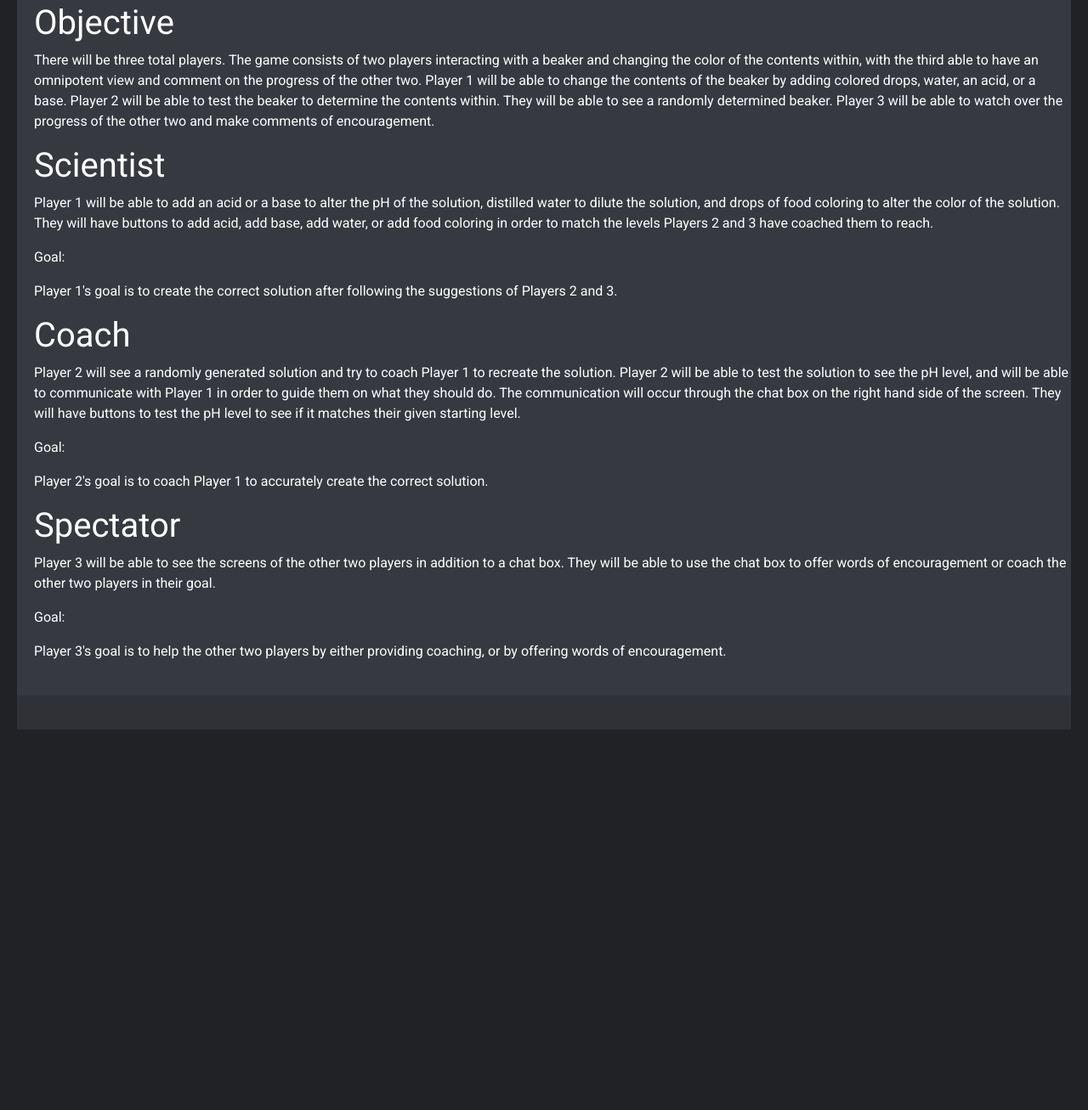
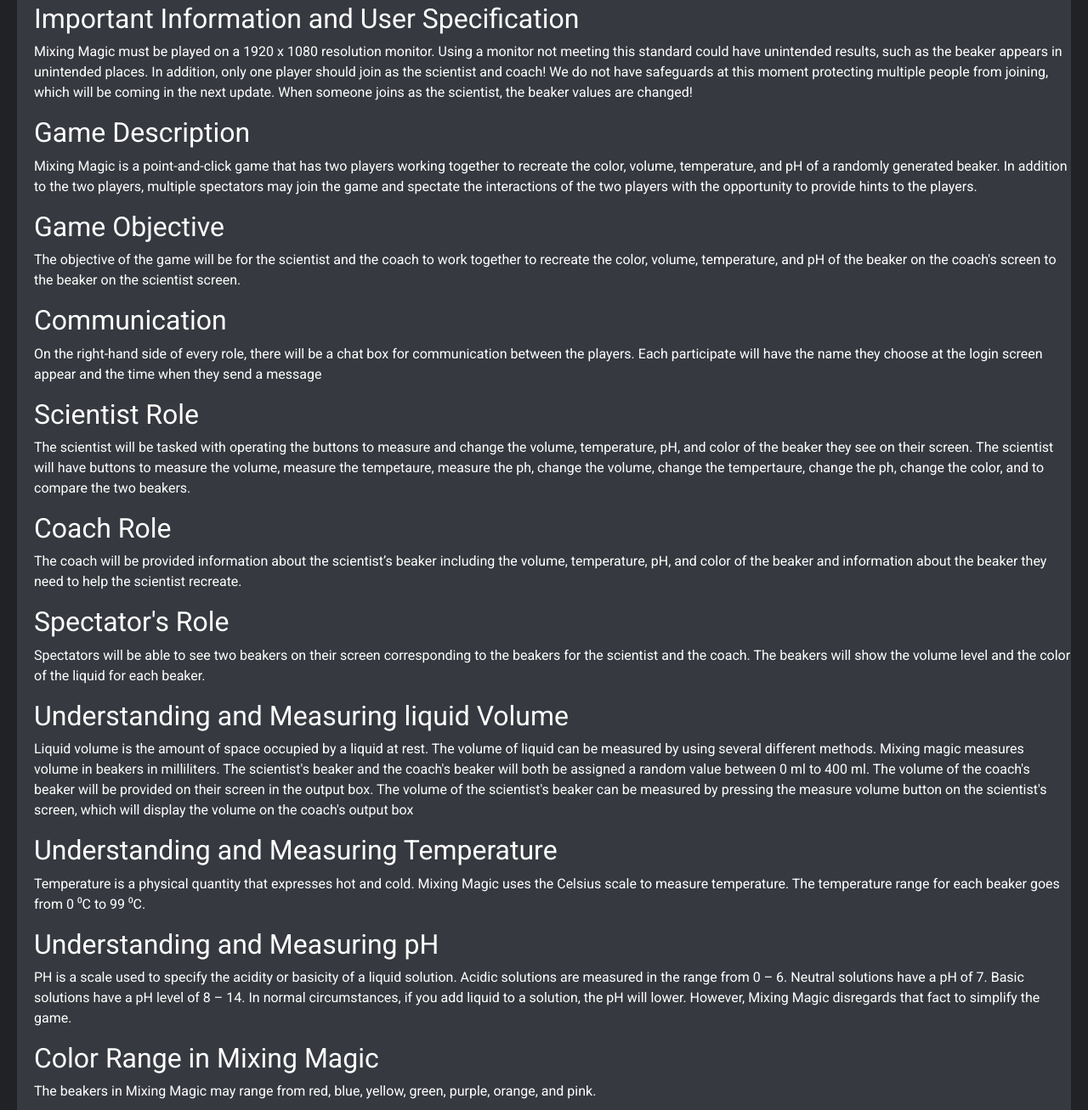
Before and after one commit to jbckn1/mixing-magic, a website: page public/help.html in a window 1280 px wide. Shown: the part 233-1540 px from the top of the page at 85% size. Before the commit the page ends 1122 px from the top, so only its background shows below. Drawn offline with nearby package versions, Linux system fonts and the light colour scheme; no server answers.

Commit message:
Update file

```diff
--- a/public/help.html
+++ b/public/help.html
@@ -31,39 +31,58 @@
 
         <div style="margin-left: 20px;">
 
-          <h1>Objective</h1>
-          <p>There will be three total players. The game consists of two players interacting with a beaker and changing the color of the contents within, with the third able to have an omnipotent view and comment on the progress of the other two. Player 1 will be able to change the contents of the beaker by adding colored drops, water, an acid, or a base. Player 2 will be able to test the beaker to determine the contents within. They will be able to see a randomly determined beaker. Player 3 will be able to watch over the progress of the other two and make comments of encouragement. </p>
+          <h2>Important Information and User Specification</h2>
+          <p>Mixing Magic must be played on a 1920 x 1080 resolution monitor. Using a monitor not meeting this standard could have unintended results, such as the beaker appears in unintended places.
 
-          <h1>Scientist</h1>
-          <p>Player 1 will be able to add an acid or a base to alter the pH of the solution, distilled water to dilute the solution, and drops of food coloring to alter the color of the solution. They will have buttons to add acid, add base, add water, or add food coloring in order to match the levels Players 2 and 3 have coached them to reach.</p>
-          <p>Goal:</p>
-          <p>Player 1's goal is to create the correct solution after following the suggestions of Players 2 and 3.</p>
+            In addition, only one player should join as the scientist and coach! We do not have safeguards at this moment protecting multiple people from joining, which will be coming in the next update. When someone joins as the scientist, the beaker values are changed!
+            </p>
 
-          <h1>Coach</h1>
-          <p>Player 2 will see a randomly generated solution and try to coach Player 1 to recreate the solution. Player 2 will be able to test the solution to see the pH level, and will be able to communicate with Player 1 in order to guide them on what they should do. The communication will occur through the chat box on the right hand side of the screen. They will have buttons to test the pH level to see if it matches their given starting level.</p>
-          <p>Goal:</p>
-          <p>Player 2's goal is to coach Player 1 to accurately create the correct solution.</p>
+          <h2>Game Description</h2>
+          <p>Mixing Magic is a point-and-click game that has two players working together to recreate the color, volume, temperature, and pH of a randomly generated beaker.
+            In addition to the two players, multiple spectators may join the game and spectate the interactions of the two players with the opportunity to provide hints to the players.</p>
 
-          <h1>Spectator</h1>
-          <p>Player 3 will be able to see the screens of the other two players in addition to a chat box. They will be able to use the chat box to offer words of encouragement or coach the other two players in their goal. </p>
-          <p>Goal:</p>
-          <p>Player 3's goal is to help the other two players by either providing coaching, or by offering words of encouragement.</p>
+          <h2>Game Objective</h2>
+          <p>The objective of the game will be for the scientist and the coach to work together to recreate the color, volume, temperature, and pH of the beaker on the coach's screen to the beaker on the scientist screen.</p>
+
+          <h2>Communication</h2>
+          <p>On the right-hand side of every role, there will be a chat box for communication between the players. Each participate will have the name they choose at the login screen appear and the time when they send a message</p>
+
+          <h2>Scientist Role</h2>
+          <p>The scientist will be tasked with operating the buttons to measure and change the volume, temperature, pH, and color of the beaker they see on their screen. The scientist will have buttons to measure the volume,
+            measure the tempetaure, measure the ph, change the volume, change the tempertaure, change the ph, change the color, and to compare the two beakers.</p>
+
+          <h2>Coach Role</h2>
+          <p>The coach will be provided information about the scientist’s beaker including the volume, temperature, pH, and color of the beaker and information about the beaker they need to help the scientist recreate. </p>
+
+          <h2>Spectator's Role</h2>
+          <p>Spectators will be able to see two beakers on their screen corresponding to the beakers for the scientist and the coach. The beakers will show the volume level and the color of the liquid for each beaker.</p>
+
+          <h2>Understanding and Measuring liquid Volume</h2>
+          <p>Liquid volume is the amount of space occupied by a liquid at rest. The volume of liquid can be measured by using several different methods.
+            Mixing magic measures volume in beakers in milliliters. The scientist's beaker and the coach's beaker will both be assigned a random value
+            between 0 ml to 400 ml. The volume of the coach's beaker will be provided on their screen in the output box. The volume of the scientist's
+            beaker can be measured by pressing the measure volume button on the scientist's screen, which will display the volume on the coach's output box </p>
+
+          <h2>Understanding and Measuring Temperature</h2>
+          <p>Temperature is a physical quantity that expresses hot and cold. Mixing Magic uses the Celsius scale to measure temperature. The temperature range for each beaker goes from 0 ⁰C to 99 ⁰C.</p>
+
+          <h2>Understanding and Measuring pH</h2>
+          <p>PH is a scale used to specify the acidity or basicity of a liquid solution. Acidic solutions are measured in the range from 0 – 6. Neutral solutions have a pH of 7. Basic solutions have a pH level of 8 – 14.
+             In normal circumstances, if you add liquid to a solution, the pH will lower. However, Mixing Magic disregards that fact to simplify the game. </p>
+
+          <h2>Color Range in Mixing Magic</h2>
+          <p>The beakers in Mixing Magic may range from red, blue, yellow, green, purple, orange, and pink.</p>
 
         </div>
 
-
         <br>
-
       </main>
 
       <div class="chat-form-container">
 
       </div>
 
-
     </div>
-
-
 
     <script src="/socket.io/socket.io.js"></script>
     <script src="https://cdnjs.cloudflare.com/ajax/libs/qs/6.9.2/qs.min.js" integrity="sha256-TDxXjkAUay70ae/QJBEpGKkpVslXaHHayklIVglFRT4=" crossorigin="anonymous"></script>
--- a/public/js/scientist.js
+++ b/public/js/scientist.js
@@ -3,12 +3,12 @@
 localStorage.playerOneVolume = Math.floor(Math.random() * 400);
 localStorage.playerOneTemp = Math.floor(Math.random() * 100);
 localStorage.playerOnePh = Math.floor(Math.random() * 15);
-localStorage.playerOneColor = "red";
+localStorage.playerOneColor = choosingRandomColor();
 
 localStorage.playerTwoVolume = Math.floor(Math.random() * 400);
 localStorage.playerTwoTemp = Math.floor(Math.random() * 100);
 localStorage.playerTwoPh = Math.floor(Math.random() * 15);
-localStorage.playerTwoColor = "green";
+localStorage.playerTwoColor = choosingRandomColor();
 
 localStorage.volumeFlag = 0;
 localStorage.tempFlag = 0;
@@ -132,9 +132,50 @@
 function checkIfBeakersMatch() {
 
     if ((localStorage.playerOneTemp == localStorage.playerTwoTemp) && (localStorage.playerOneVolume == localStorage.playerTwoVolume) && (localStorage.playerOneColor == localStorage.playerTwoColor) && (localStorage.playerOnePh == localStorage.playerTwoPh)) {
-        alert("Beakers match! You two won the game! Let the coach know!");
+        alert("Beakers match! You two won the game! Let the coach know! Exit the game and start over when you two are done talking!");
     } else {
 
         alert("Beakers don't match!");
     }
 }
+
+function choosingRandomColor() {
+
+    let randomColorVariable = Math.floor(Math.random() * 8);
+
+    switch (randomColorVariable) {
+
+        case 0:
+
+            return "red";
+
+        case 1:
+
+            return "blue";
+
+        case 2:
+
+            return "green";
+
+        case 3:
+
+            return "yellow";
+
+        case 4:
+
+            return "purple";
+
+        case 5:
+
+            return "pink";
+
+        case 6:
+
+            return "orange";
+
+        default:
+
+            return "red";
+
+    }
+}
```
Also changed, not shown: public/scientist.html (+2 -0 lines).
